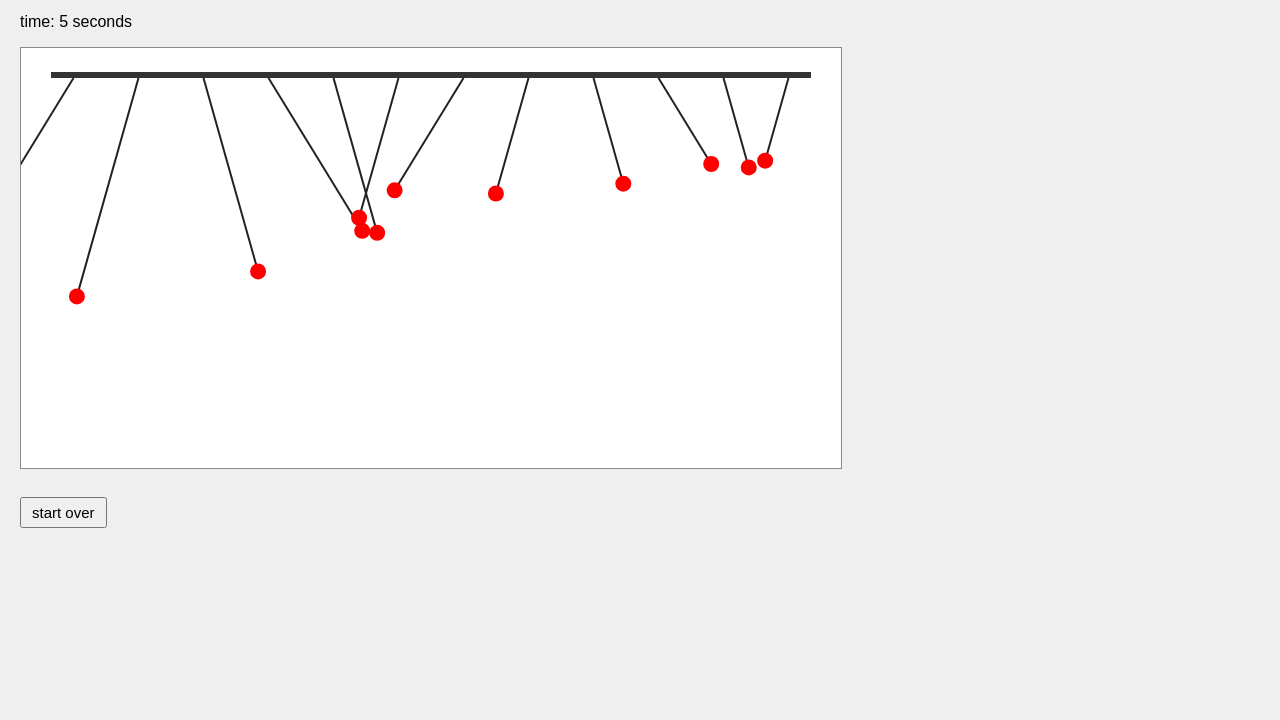
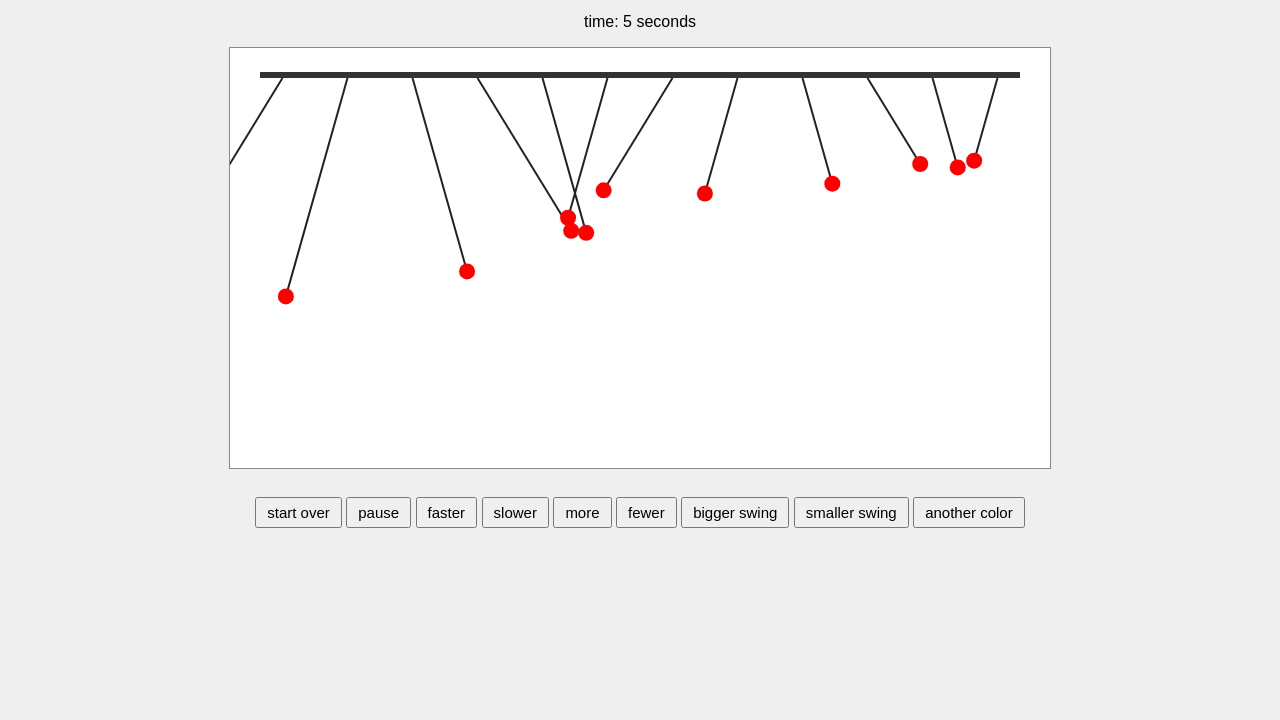
Before and after one commit to yonatamnyuval1-stack/dynamic_sim, a plain HTML site: page index.html in a window 1280 px wide. Shown: the part 80-800 px from the top of the page. Drawn offline with Linux system fonts and the light colour scheme.

Commit message:
added advanced options for the simulation!

```diff
--- a/index.html
+++ b/index.html
@@ -8,6 +8,7 @@
         font-family: Arial, sans-serif;
         background: #efefef;
         margin: 20px;
+        text-align: center;
     }
     h1 {
         font-size: 26px;
@@ -19,7 +20,7 @@
     canvas{
         background: white;
         border: 1px solid #888;
-        margin-top: 8px;
+        margin: 8px auto 0 auto;
         display: block;
     }
     button{
@@ -36,12 +37,27 @@
 <canvas id="c" width="820" height="420"></canvas>
 <br>
 <button onclick="restart()">start over</button>
+<button id="pauseBtn" onclick="pause()">pause</button>
+<button onclick="faster()">faster</button>
+<button onclick="slower()">slower</button>
+<button onclick="more()">more</button>
+<button onclick="fewer()">fewer</button>
+<button onclick="bigger()">bigger swing</button>
+<button onclick="smaller()">smaller swing</button>
+<button onclick="nextColor()">another color</button>
 <script>
 let g = 9.8;
 let backTogether = 30;
 let howMany = 12;
 let maxAngle = 0.55;
 let scale = 260;
+let speed = 1
+let paused = false
+let passed = 0
+let last = Date.now()
+let ballColor = "red"
+let colors = ["red","blue","black","green"]
+let colorNum=0
 let canvas = document.getElementById("c");
 let ctx = canvas.getContext("2d");
 let pendulums = [];
@@ -59,10 +75,78 @@ function make_Pendulums(){
 }
 
 function restart(){
-    start = Date.now()
+    passed = 0
+    last = Date.now()
+    paused = false
+    document.getElementById("pauseBtn").innerText = "pause"
+}
+function pause(){
+    if(paused == false){
+        paused=true
+        document.getElementById("pauseBtn").innerText = "play"
+    } else{
+        paused = false
+        last = Date.now()
+        document.getElementById("pauseBtn").innerText = "pause"
+    }
+}
+
+function faster(){
+    speed = speed+0.5
+    if(speed>4){
+        speed=4
+    }
+}
+function slower(){
+    speed=speed-0.5
+    if(speed<0.5){
+        speed=0.5
+    }
+}
+
+function more(){
+    if(howMany<18){
+        howMany=howMany+1
+        make_Pendulums()
+    }
+}
+
+function fewer(){
+    if (howMany>4) {
+        howMany=howMany-1
+        make_Pendulums()
+    }
+}
+
+function bigger(){
+    maxAngle = maxAngle+0.1
+    if(maxAngle>1){
+        maxAngle=1
+    }
+}
+
+function smaller() {
+    maxAngle = maxAngle-0.1
+    if(maxAngle<0.2){
+        maxAngle=0.2
+    }
+}
+
+function nextColor(){
+    colorNum = colorNum+1
+    if(colorNum>=colors.length){
+        colorNum=0
+    }
+    ballColor = colors[colorNum]
 }
 function draw() {
-    let t = (Date.now() - start) / 1000;
+    let now = Date.now()
+    let dt = (now-last) / 1000
+    last = now
+    if(paused==false){
+        passed = passed + dt*speed
+    }
+    let t = passed
     ctx.clearRect(0,0,canvas.width, canvas.height);
     ctx.fillStyle = "#333";
     ctx.fillRect(30,24,canvas.width-60,6);
@@ -84,7 +168,7 @@ function draw() {
         ctx.stroke();
         ctx.beginPath();
         ctx.arc(x,y,8,0,Math.PI*2);
-        ctx.fillStyle = "red";
+        ctx.fillStyle = ballColor;
         ctx.fill();
     }
     document.getElementById("sec").innerText = Math.floor(t);
```
